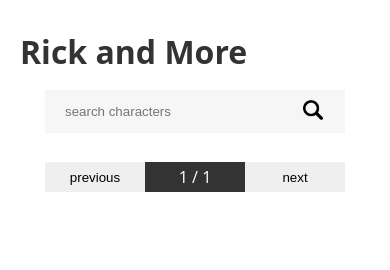
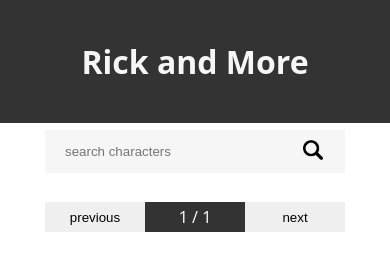
Before and after one commit to Conall-Mullen/andrii-conall-rick-and-morty, a website with bundled scripts: page index.html in a window 390 px wide. Built offline with nearby package versions, Linux system fonts and the light colour scheme; no server answers.

Commit message:
Add gap to cards and flex column to mobile

```diff
--- a/components/card/card.css
+++ b/components/card/card.css
@@ -1,4 +1,8 @@
 .card-container {
+  display: flex;
+  flex-direction: column;
+  justify-content: flex-start;
+  gap: 20px;
   margin: 2px auto 10px auto;
 }
 .card {
--- a/styles.css
+++ b/styles.css
@@ -18,7 +18,6 @@
 body {
   font-family: var(--font-family);
   color: var(--color-primary);
-  padding: 20px;
 }
 
 main {
@@ -30,7 +29,10 @@ main {
 }
 
 .title {
-  padding: 10px 0;
+  padding: 40px 0;
+  text-align: center;
+  background-color: var(--color-primary);
+  color: var(--color-secondary);
 }
 
 /* ======================== RESPONSIVE ====================== */
```
